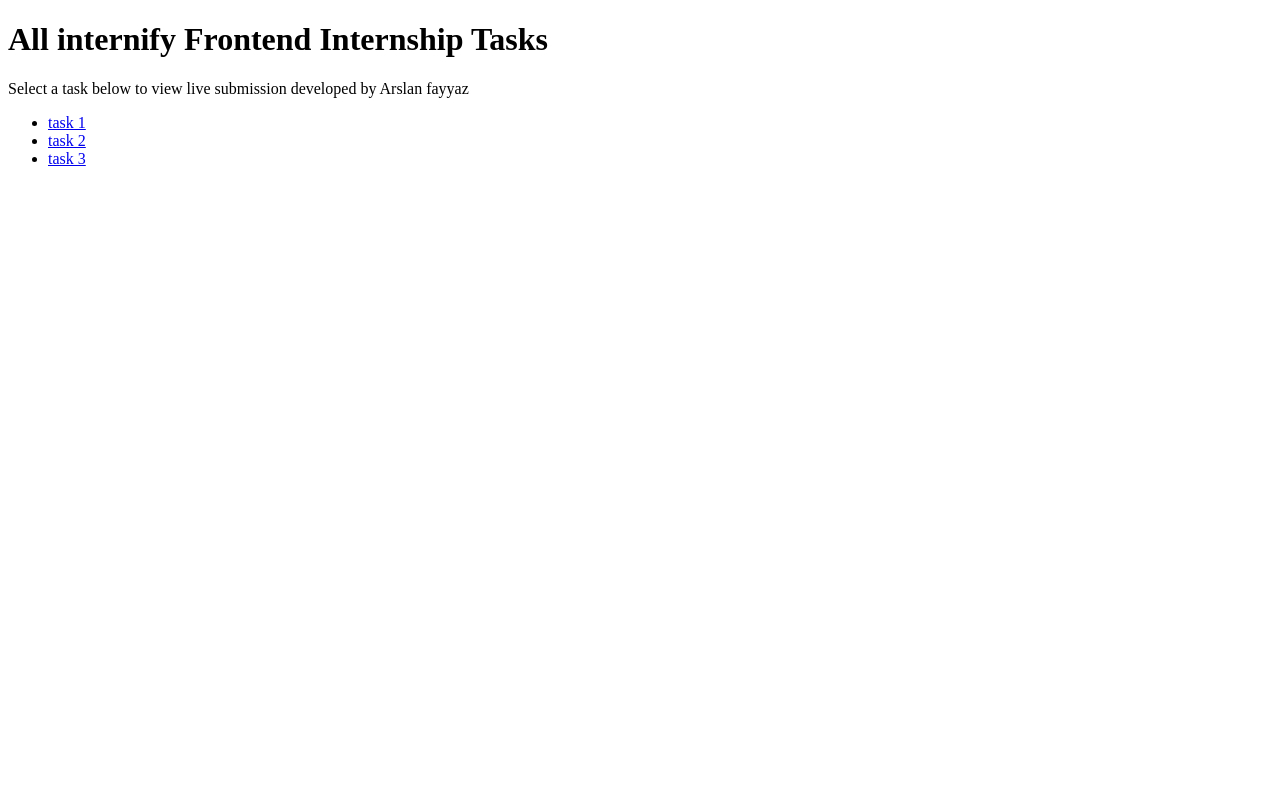
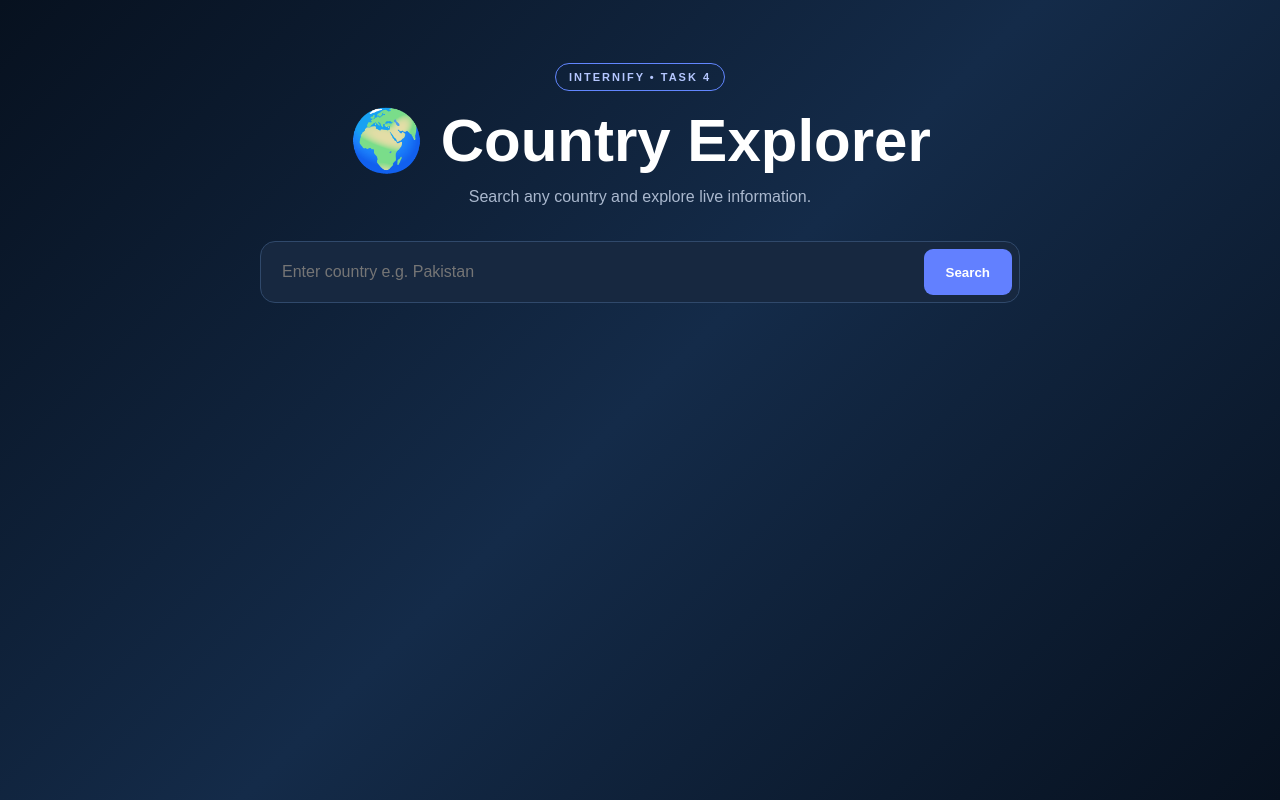
Before and after one commit to Arxfamism/internify-project-task-1-to-4-frontend-development, a plain HTML site: page index.html in a window 1280 px wide. Drawn offline with Linux system fonts and the light colour scheme.

Commit message:
Add files via upload

```diff
--- a/index.html
+++ b/index.html
@@ -1,18 +1 @@
-<!DOCTYPE html>
-<html lang="en">
-<head>
-    <meta charset="UTF-8">
-    <meta name="viewport" content="width=device-width, initial-scale=1.0">
-    <title>Frontend Internship Tasks</title>
-</head>
-<body>
-    <h1>All internify Frontend Internship Tasks</h1>
-    <p>Select a task below to view live submission developed by Arslan fayyaz</p>
-
-    <ul>
-        <li><a href="./task-1/">task 1</a></li>
-        <li><a href="./task-2/">task 2</a></li>
-        <li><a href="./task-3/">task 3</a></li>
-    </ul>
-</body>
-</html>
+<!DOCTYPE html><html lang="en"><head><meta charset="UTF-8"><meta name="viewport" content="width=device-width,initial-scale=1.0"><title>Task 4 - Country Explorer</title><link rel="stylesheet" href="style.css"></head><body><main class="app"><header><span class="tag">INTERNIFY • TASK 4</span><h1>🌍 Country Explorer</h1><p>Search any country and explore live information.</p></header><section class="search"><form id="form"><input id="query" type="search" placeholder="Enter country e.g. Pakistan" autocomplete="off"><button>Search</button></form><div id="error"></div></section><section id="recentWrap"><div class="recent-title"><h2>Recent Searches</h2><button id="clear">Clear</button></div><div id="recent"></div></section><div id="loading"><div class="spinner"></div><p>Fetching live data...</p></div><section id="result"></section></main><script src="script.js"></script></body></html>
```
Also changed, not shown: script.js (added, +1 -0 lines), style.css (added, +1 -0 lines).
